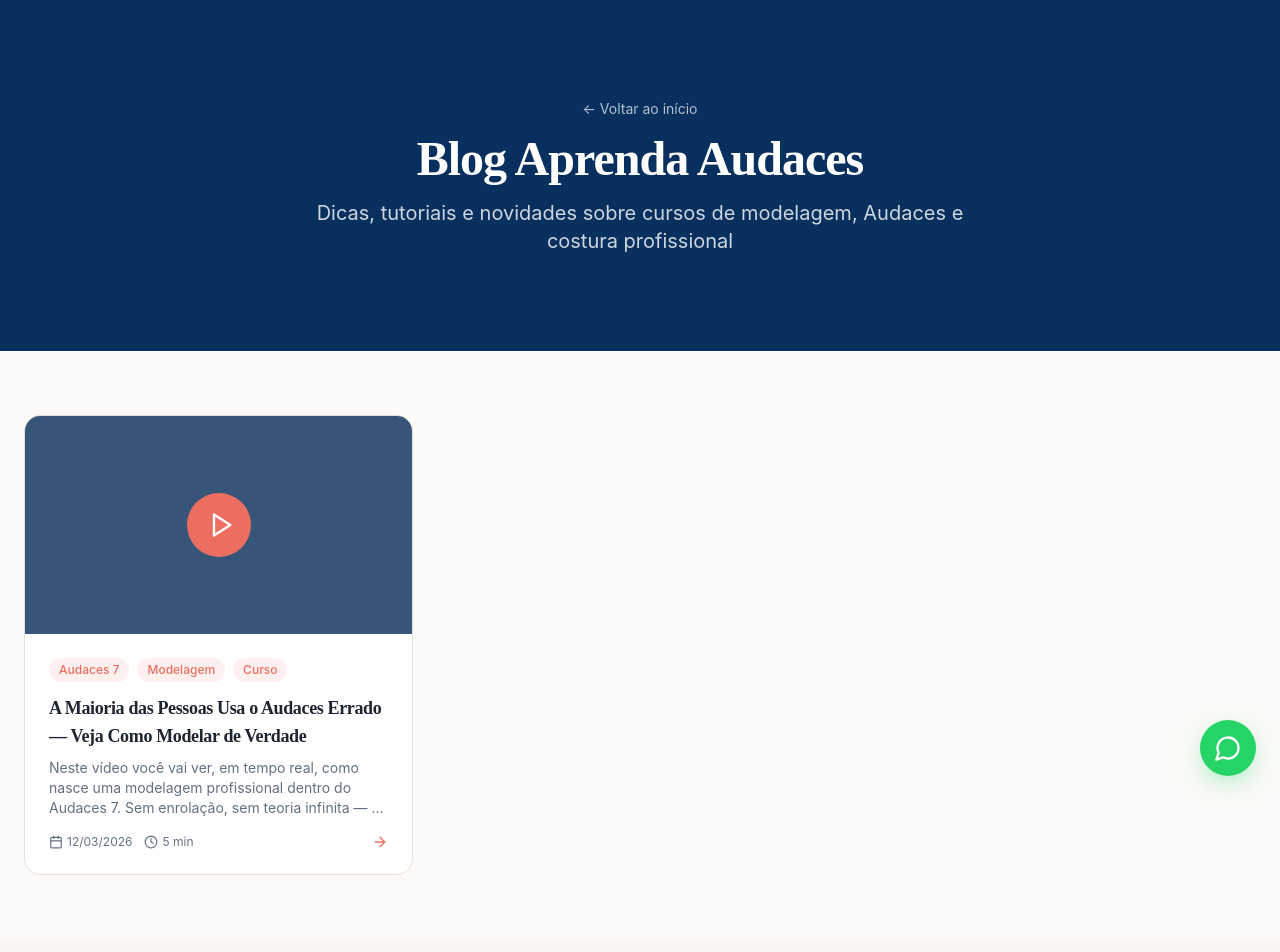
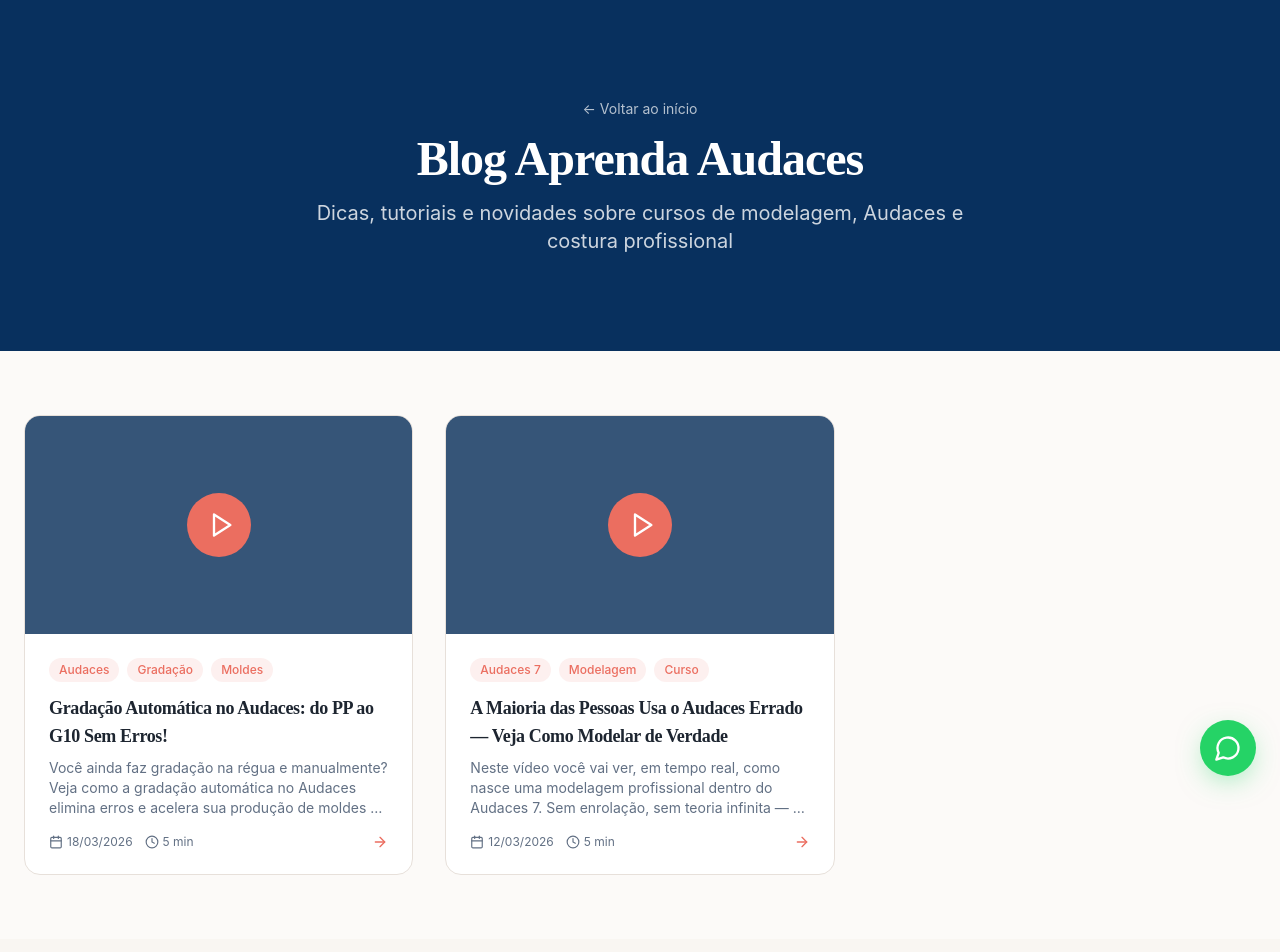
Before and after one commit to falldanila-arch/aprendaaudaces, a React (Vite) app: page /blog in a window 1280 px wide. Shown: the top 952 px of the page. Built offline with nearby package versions, Linux system fonts and the light colour scheme; the HTML template or start-up script is replaced by a standard one.

Commit message:
Add GradacaoAutomatica post

```diff
--- a/src/App.tsx
+++ b/src/App.tsx
@@ -143,6 +143,7 @@ const App = () => (
           <Route path="/cursos-de-modelagem" element={<CursosDeModelagem />} />
           <Route path="/blog" element={<Blog />} />
           <Route path="/blog/audaces-errado-modelagem-profissional" element={<AudacesErradoModelagem />} />
+          <Route path="/blog/gradacao-automatica-audaces-pp-g10" element={<GradacaoAutomaticaAudaces />} />
           {/* ADD ALL CUSTOM ROUTES ABOVE THE CATCH-ALL "*" ROUTE */}
           <Route path="*" element={<NotFound />} />
         </Routes>
--- a/src/pages/Blog.tsx
+++ b/src/pages/Blog.tsx
@@ -5,6 +5,16 @@ import { Calendar, Clock, ArrowRight, Play } from "lucide-react";
 import { WhatsAppButton } from "@/components/WhatsAppButton";
 
 const blogPosts = [
+  {
+    slug: "gradacao-automatica-audaces-pp-g10",
+    title: "Gradação Automática no Audaces: do PP ao G10 Sem Erros!",
+    excerpt: "Você ainda faz gradação na régua e manualmente? Veja como a gradação automática no Audaces elimina erros e acelera sua produção de moldes do PP ao G10.",
+    date: "2026-03-18",
+    readTime: "5 min",
+    image: "/placeholder.svg",
+    tags: ["Audaces", "Gradação", "Moldes"],
+    hasVideo: true,
+  },
   {
     slug: "audaces-errado-modelagem-profissional",
     title: "A Maioria das Pessoas Usa o Audaces Errado — Veja Como Modelar de Verdade",
```
